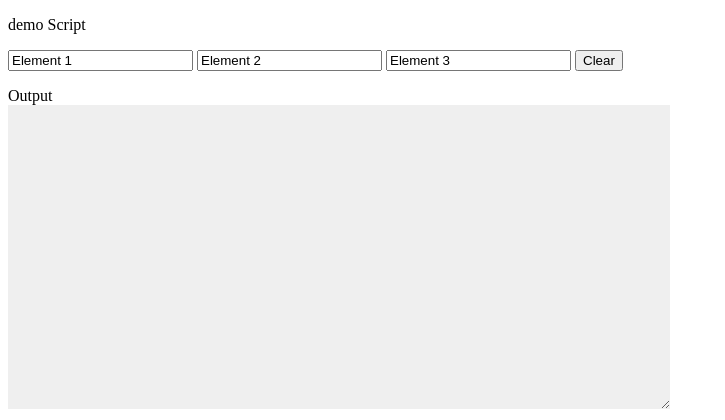
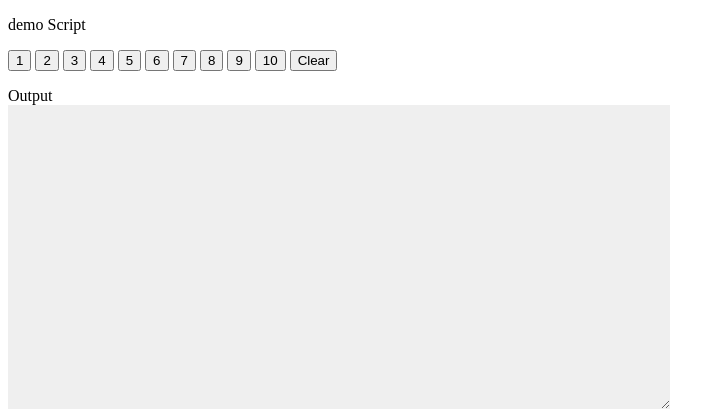
Before and after one commit to anlemett/WL_record_app, a Flask app: page / in a window 1280 px wide. Shown: the top 420 px of the page, without its empty margins (0-725 px from the left). Run offline with Flask 2, Linux system fonts and the light colour scheme.

Commit message:
10 buttons

```diff
--- a/static/js/read_touch_events.js
+++ b/static/js/read_touch_events.js
@@ -1,6 +1,14 @@
 const elementOne = document.getElementById("one");
 const elementTwo = document.getElementById("two");
 const elementThree = document.getElementById("three");
+const elementFour = document.getElementById("four");
+const elementFive = document.getElementById("five");
+const elementSix = document.getElementById("six");
+const elementSeven = document.getElementById("seven");
+const elementEight = document.getElementById("eight");
+const elementNine = document.getElementById("nine");
+const elementTen = document.getElementById("ten");
+
 const output = document.getElementById("output");
 const clearer = document.getElementById("clear");
 
@@ -38,3 +46,10 @@ watchEvent(elementTwo, "click");
 watchEvent(elementThree, "click");
 //watchEvent(elementThree, "focus");
 //watchEvent(elementThree, "blur");
+watchEvent(elementFour, "click");
+watchEvent(elementFive, "click");
+watchEvent(elementSix, "click");
+watchEvent(elementSeven, "click");
+watchEvent(elementEight, "click");
+watchEvent(elementNine, "click");
+watchEvent(elementTen, "click");
--- a/templates/index.html
+++ b/templates/index.html
@@ -19,9 +19,16 @@
         <script src="/static/js/demo_script_src.js">
         </script>
 
-        <p> <input type="text" value="Element 1" id="one">
-            <input type="text" value="Element 2" id="two">
-            <input type="text" value="Element 3" id="three">
+        <p> <button type="button" id="one"> 1 </button>
+            <button type="button" id="two"> 2 </button>
+            <button type="button" id="three"> 3 </button>
+            <button type="button" id="four"> 4 </button>
+            <button type="button" id="five"> 5 </button>
+            <button type="button" id="six"> 6 </button>
+            <button type="button" id="seven"> 7 </button>
+            <button type="button" id="eight"> 8 </button>
+            <button type="button" id="nine"> 9 </button>
+            <button type="button" id="ten"> 10 </button>
             <button type="button" id="clear">
                 Clear
             </button>
```
